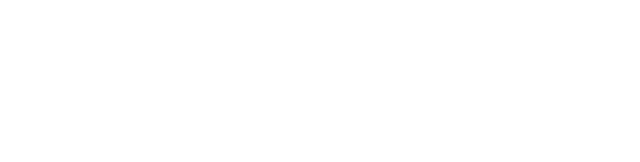
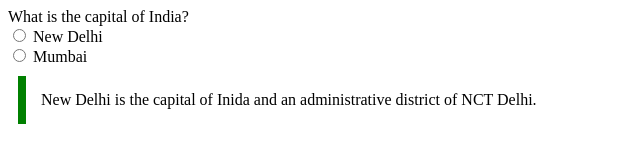
Before and after one commit to acciojob/trivia-Zafar6394, a website: page main.html in a window 1280 px wide. Shown: the whole page, without its empty margins (0-640 px from the left). Drawn offline with Linux system fonts and the light colour scheme.

Commit message:
created a submission

```diff
--- a/main.html
+++ b/main.html
@@ -8,6 +8,16 @@
 
 <body>
 	<!-- the entire body must be written by student -->
+	What is the capital of India?
+
+	<br>
+	<input type="radio" id="new delhi" name="abc" value="New Delhi">
+	<label for="new delhi">New Delhi</label><br>
+
+	<input type="radio" id="mumbai" name="abc" value="Mumbai">
+	<label for="mumbai">Mumbai</label><br>
+
+	<blockquote>New Delhi is the capital of Inida and an administrative district of NCT Delhi.</blockquote>
     <script type="text/javascript" src="./script.js">
 </script>
 
--- a/styles.css
+++ b/styles.css
@@ -1,2 +1,10 @@
 
 /* Your CSS Code here. */
+blockquote {
+	max-width: 600px;
+	margin: 10px;
+	padding: 15px;
+	border-left: 8px solid green;
+	background-color: #f8fffe
+	Font-weight: bold
+}
```
